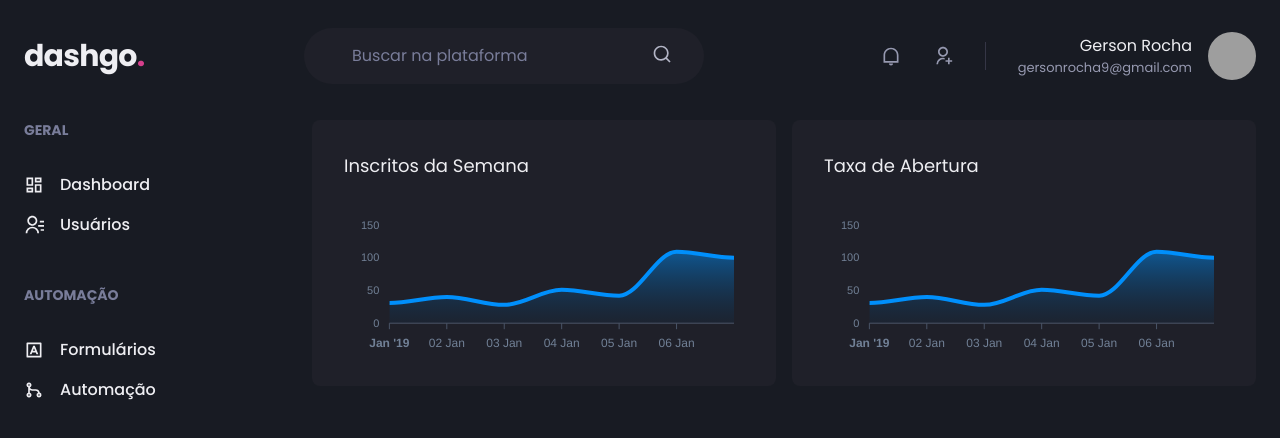
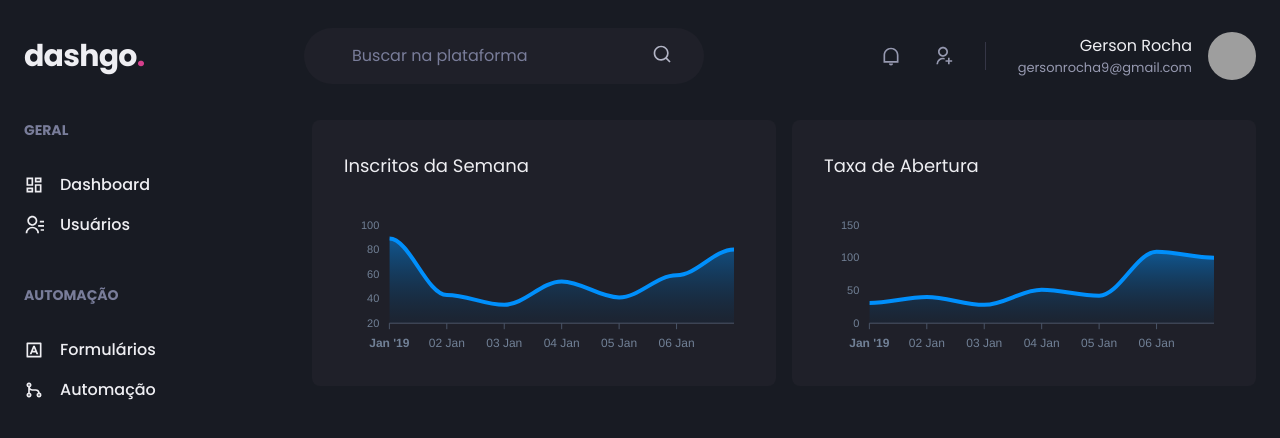
Before and after one commit to GersonRocha9/dashgo, a Next.js app: page /dashboard in a window 1280 px wide. Shown: the top 438 px of the page. Built offline with nearby package versions, Linux system fonts and the light colour scheme; grey boxes are pictures that could not be loaded.

Commit message:
edit chart values (series)

```diff
--- a/src/pages/dashboard.tsx
+++ b/src/pages/dashboard.tsx
@@ -48,7 +48,14 @@ const options = {
   },
 };
 
-const series = [
+const series1 = [
+  {
+    name: "series-2",
+    data: [89, 43, 35, 54, 41, 59, 80],
+  },
+];
+
+const series2 = [
   {
     name: "series-1",
     data: [31, 40, 28, 51, 42, 109, 100],
@@ -68,14 +75,14 @@ export default function Dashboard() {
             <Text fontSize="lg" mb={4}>
               Inscritos da Semana
             </Text>
-            <Chart type="area" height={160} options={options} series={series} />
+            <Chart type="area" height={160} options={options} series={series1} />
           </Box>
 
           <Box p={8} bg="gray.800" borderRadius={8} pb={4}>
             <Text fontSize="lg" mb={4}>
               Taxa de Abertura
             </Text>
-            <Chart type="area" height={160} options={options} series={series} />
+            <Chart type="area" height={160} options={options} series={series2} />
           </Box>
         </SimpleGrid>
       </Flex>
```
